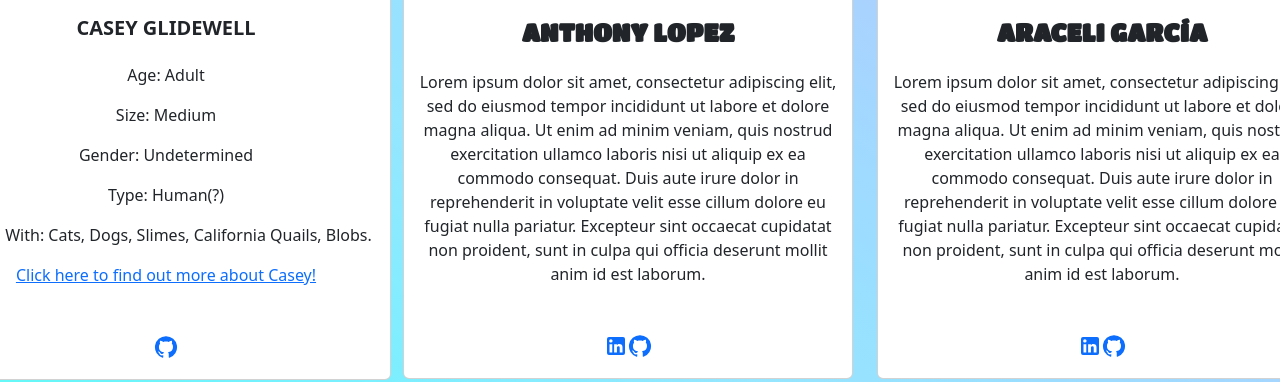
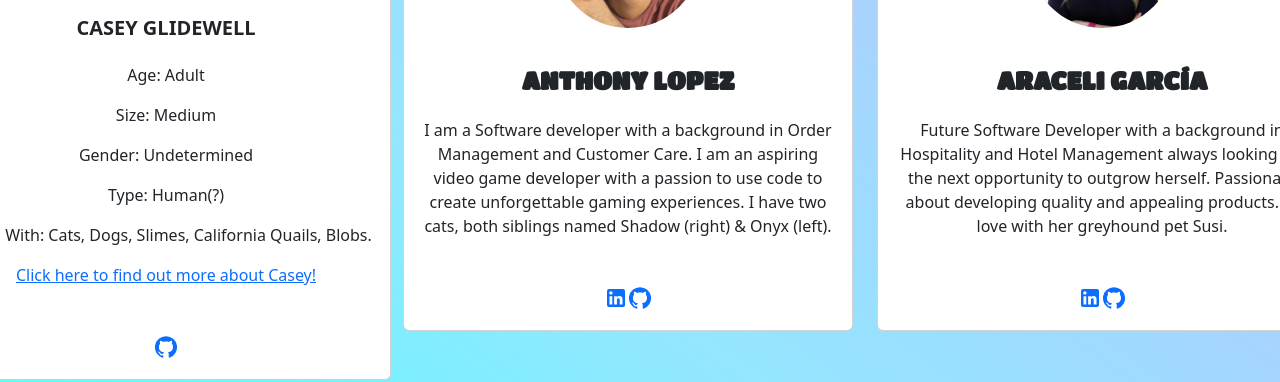
Before and after one commit to Ostyantic/FindAPet-frontend, a React (Create React App) app: page /aboutus in a window 1280 px wide. Shown: the part 785-1167 px from the top of the page. Built offline with nearby package versions, Linux system fonts and the light colour scheme; no server answers; a web font is replaced by a local one.

Commit message:
profiles updated

```diff
--- a/src/components/about-us.js
+++ b/src/components/about-us.js
@@ -45,11 +45,11 @@ class AboutUs extends React.Component {
                 <div className="img2"><img src={Anthony} alt="" /> </div>
                 <div className="biography">
                   <h2 className="profileName">ANTHONY LOPEZ</h2>
-                  <p>Lorem ipsum dolor sit amet, consectetur adipiscing elit, sed do eiusmod tempor incididunt ut labore et dolore magna aliqua. Ut enim ad minim veniam, quis nostrud exercitation ullamco laboris nisi ut aliquip ex ea commodo consequat. Duis aute irure dolor in reprehenderit in voluptate velit esse cillum dolore eu fugiat nulla pariatur. Excepteur sint occaecat cupidatat non proident, sunt in culpa qui officia deserunt mollit anim id est laborum.</p>
+                  <p>I am a Software developer with a background in Order Management and Customer Care. I am an aspiring video game developer with a passion to use code to create unforgettable gaming experiences. I have two cats, both siblings named Shadow (right) & Onyx (left).</p>
                 </div>
                 <div className="socials">
-                <a href="https://www.linkedin.com/in/antalopez/"><LinkedInIcon/></a>
-                <a href="https://github.com/Ostyantic"><GitHubIcon/></a>
+                  <a href="https://www.linkedin.com/in/antalopez/"><LinkedInIcon /></a>
+                  <a href="https://github.com/Ostyantic"><GitHubIcon /></a>
                 </div>
               </div>
             </div>
@@ -61,7 +61,9 @@ class AboutUs extends React.Component {
                 <div className="img2"><img src={Araceli} alt="" /> </div>
                 <div className="biography">
                   <h2 className="profileName">ARACELI GARCÍA</h2>
-                  <p>Lorem ipsum dolor sit amet, consectetur adipiscing elit, sed do eiusmod tempor incididunt ut labore et dolore magna aliqua. Ut enim ad minim veniam, quis nostrud exercitation ullamco laboris nisi ut aliquip ex ea commodo consequat. Duis aute irure dolor in reprehenderit in voluptate velit esse cillum dolore eu fugiat nulla pariatur. Excepteur sint occaecat cupidatat non proident, sunt in culpa qui officia deserunt mollit anim id est laborum.</p>
+                  <p>Future Software Developer with a background in Hospitality and Hotel Management always looking for the next opportunity to outgrow herself.
+                    Passionate about developing quality and appealing products. In love with her greyhound pet Susi.
+                  </p>
                 </div>
                 <div className="socials">
                   <a href="https://www.linkedin.com/in/araceli-garcia-martinez/"><LinkedInIcon /></a>
```
